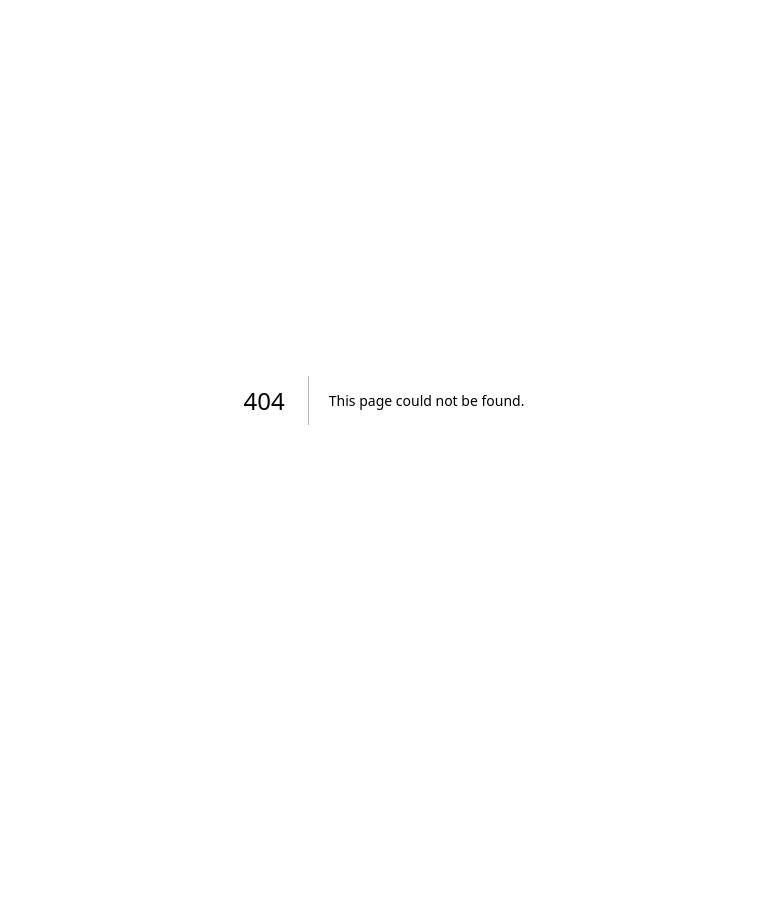
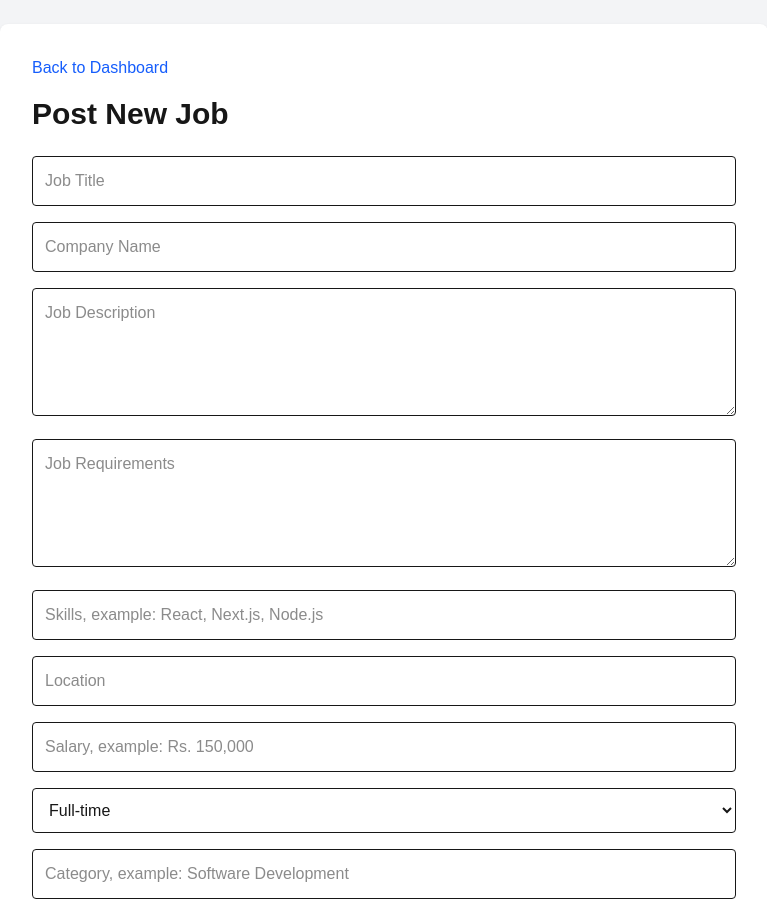
Before and after one commit to Thushan-Shamendra/smart-job-portal, a Next.js app in the folder frontend/: page /employer/add-job in a window 1280 px wide. Before the commit this address had no page. Shown: the top 913 px of the page, without its empty margins (256-1023 px from the left). Before the commit the page ends 800 px from the top, so only its background shows below. Built offline with nearby package versions, Linux system fonts and the light colour scheme.

Commit message:
Create Add Job Page

```diff
--- /dev/null
+++ b/frontend/app/employer/add-job/page.jsx
@@ -0,0 +1,222 @@
+"use client";
+
+import { useState } from "react";
+import { useRouter } from "next/navigation";
+import Link from "next/link";
+
+export default function AddJobPage() {
+  const router = useRouter();
+
+  const [formData, setFormData] = useState({
+    title: "",
+    company: "",
+    description: "",
+    requirements: "",
+    skills: "",
+    location: "",
+    salary: "",
+    jobType: "Full-time",
+    category: "",
+    deadline: "",
+  });
+
+  const [error, setError] = useState("");
+  const [message, setMessage] = useState("");
+  const [loading, setLoading] = useState(false);
+
+  const handleChange = (e) => {
+    setFormData({
+      ...formData,
+      [e.target.name]: e.target.value,
+    });
+  };
+
+  const handleAddJob = async (e) => {
+    e.preventDefault();
+
+    setError("");
+    setMessage("");
+    setLoading(true);
+
+    const token = localStorage.getItem("token");
+    const user = JSON.parse(localStorage.getItem("user"));
+
+    if (!token) {
+      router.push("/login");
+      return;
+    }
+
+    if (user?.role !== "employer") {
+      setError("Only employers can post jobs");
+      setLoading(false);
+      return;
+    }
+
+    try {
+      const jobData = {
+        ...formData,
+        skills: formData.skills.split(",").map((skill) => skill.trim()),
+      };
+
+      const res = await fetch(`${process.env.NEXT_PUBLIC_API_URL}/jobs`, {
+        method: "POST",
+        headers: {
+          "Content-Type": "application/json",
+          Authorization: `Bearer ${token}`,
+        },
+        body: JSON.stringify(jobData),
+      });
+
+      const data = await res.json();
+
+      if (!res.ok) {
+        setError(data.message || "Failed to create job");
+        return;
+      }
+
+      setMessage("Job created successfully");
+
+      setTimeout(() => {
+        router.push("/employer/my-jobs");
+      }, 1500);
+    } catch (error) {
+      setError("Something went wrong");
+    } finally {
+      setLoading(false);
+    }
+  };
+
+  return (
+    <div className="min-h-screen bg-gray-100 p-6">
+      <div className="max-w-3xl mx-auto bg-white p-8 rounded-lg shadow">
+        <Link href="/dashboard" className="text-blue-600">
+          Back to Dashboard
+        </Link>
+
+        <h1 className="text-3xl font-bold mt-4 mb-6">Post New Job</h1>
+
+        {message && (
+          <p className="bg-green-100 text-green-700 p-3 rounded mb-4">
+            {message}
+          </p>
+        )}
+
+        {error && (
+          <p className="bg-red-100 text-red-700 p-3 rounded mb-4">
+            {error}
+          </p>
+        )}
+
+        <form onSubmit={handleAddJob} className="space-y-4">
+          <input
+            type="text"
+            name="title"
+            placeholder="Job Title"
+            value={formData.title}
+            onChange={handleChange}
+            className="w-full border p-3 rounded"
+            required
+          />
+
+          <input
+            type="text"
+            name="company"
+            placeholder="Company Name"
+            value={formData.company}
+            onChange={handleChange}
+            className="w-full border p-3 rounded"
+            required
+          />
+
+          <textarea
+            name="description"
+            placeholder="Job Description"
+            value={formData.description}
+            onChange={handleChange}
+            className="w-full border p-3 rounded h-32"
+            required
+          />
+
+          <textarea
+            name="requirements"
+            placeholder="Job Requirements"
+            value={formData.requirements}
+            onChange={handleChange}
+            className="w-full border p-3 rounded h-32"
+            required
+          />
+
+          <input
+            type="text"
+            name="skills"
+            placeholder="Skills, example: React, Next.js, Node.js"
+            value={formData.skills}
+            onChange={handleChange}
+            className="w-full border p-3 rounded"
+            required
+          />
+
+          <input
+            type="text"
+            name="location"
+            placeholder="Location"
+            value={formData.location}
+            onChange={handleChange}
+            className="w-full border p-3 rounded"
+            required
+          />
+
+          <input
+            type="text"
+            name="salary"
+            placeholder="Salary, example: Rs. 150,000"
+            value={formData.salary}
+            onChange={handleChange}
+            className="w-full border p-3 rounded"
+          />
+
+          <select
+            name="jobType"
+            value={formData.jobType}
+            onChange={handleChange}
+            className="w-full border p-3 rounded"
+            required
+          >
+            <option value="Full-time">Full-time</option>
+            <option value="Part-time">Part-time</option>
+            <option value="Internship">Internship</option>
+            <option value="Remote">Remote</option>
+            <option value="Contract">Contract</option>
+          </select>
+
+          <input
+            type="text"
+            name="category"
+            placeholder="Category, example: Software Development"
+            value={formData.category}
+            onChange={handleChange}
+            className="w-full border p-3 rounded"
+            required
+          />
+
+          <input
+            type="date"
+            name="deadline"
+            value={formData.deadline}
+            onChange={handleChange}
+            className="w-full border p-3 rounded"
+            required
+          />
+
+          <button
+            type="submit"
+            disabled={loading}
+            className="w-full bg-green-600 text-white p-3 rounded hover:bg-green-700"
+          >
+            {loading ? "Posting Job..." : "Post Job"}
+          </button>
+        </form>
+      </div>
+    </div>
+  );
+}
```
